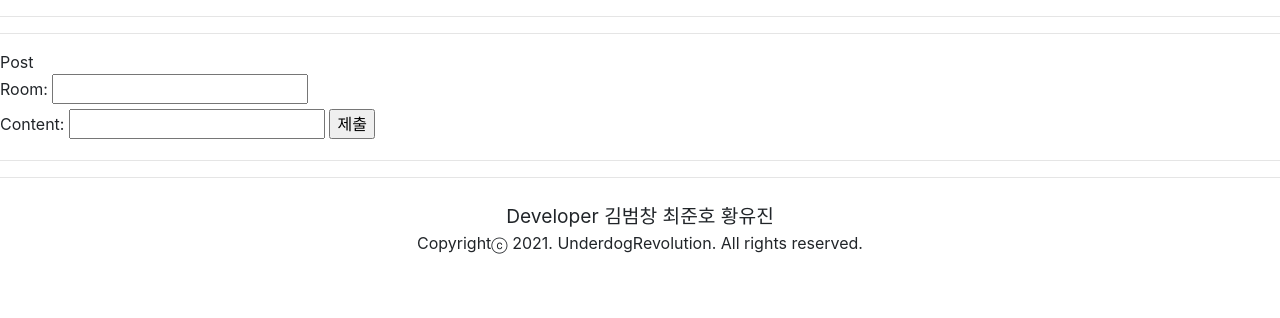
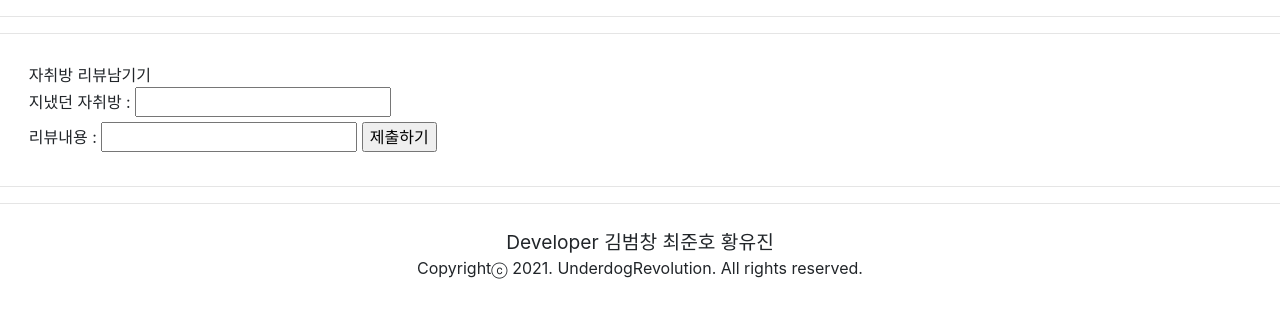
Before and after one commit to dk7648/hackathon_2021, a Django app: page /reviews/create/ in a window 1280 px wide. Shown: the part 138-456 px from the top of the page. Run offline with Django 3.2, Linux system fonts and the light colour scheme; the visitor is signed in with stand-in values (Sample User, id 1); data that the repository does not hold is empty; some libraries are stand-ins or nearby versions.

Commit message:
real LAST COMMIT

```diff
--- a/reviewapp/templates/reviewapp/create.html
+++ b/reviewapp/templates/reviewapp/create.html
@@ -2,14 +2,15 @@
 {% block content %}
 
 
+<div style="margin: 1.8rem">
+
 <div class="elements-section-headline-wrap yellow">
     <div id="Hero" class="section detail">
         <div class="blog1-headline-wrap detail_page">
-            <div class="size3-text post">Post<br></div>
+            <div class="size3-text post">자취방 리뷰남기기<br></div>
         </div>
     </div>
 </div>
-
 
 <div class="section">
     <div class="w-form">
@@ -18,7 +19,7 @@
             {% csrf_token %}
             <tr>
                 <th>
-                    <label for="id_room">Room:</label>
+                    <label for="id_room">지냈던 자취방 : </label>
                 </th>
                 <td>
                     <input type="text" value="{{user.room.name}}" name="room" maxlength="20" required id="id_room" readonly>
@@ -27,16 +28,15 @@
             <br>
             <tr>
                 <th>
-                    <label for="id_content">Content:</label>
+                    <label for="id_content">리뷰내용 : </label>
                 </th>
                 <td>
                     <input type="text" name="content" maxlength="500" required id="id_content">
                 </td>
             </tr>
-            <input type="submit" value="제출">
+            <input type="submit" value="제출하기">
         </form>
     </div>
-
-
+    </div>
 </div>
 {% endblock %}
--- a/roomapp/templates/roomapp/list.html
+++ b/roomapp/templates/roomapp/list.html
@@ -2,10 +2,8 @@
 {% block content %}
 
 <div style="margin: 1.8rem">
-    <h4> ■ 원룸 리스트</h4>
-    <button href="{% url 'roomapp:create' %}" style="width: 7.5rem; height: 4.0rem;">
-        <div>원룸 추가하기</div>
-    </button>
+    <h4> ■ 자취방 리스트</h4>
+    <button style="width: 8rem; height: 3.0rem;"> <a href="{% url 'roomapp:create' %}"><div>자취방추가하기</div></a></button>
 </div>
         <div class="feature col" style="margin: 1.8rem">
             <h2 style="color: black">딩동댕 원룸</h2>
```
Also changed, not shown: boardapp/templates/boardapp/create.html (+7 -8 lines), boardapp/templates/boardapp/detail.html (+11 -6 lines), boardapp/templates/boardapp/list.html (+3 -7 lines), reviewapp/templates/reviewapp/detail.html (+6 -5 lines), reviewapp/templates/reviewapp/list.html (+2 -5 lines).
